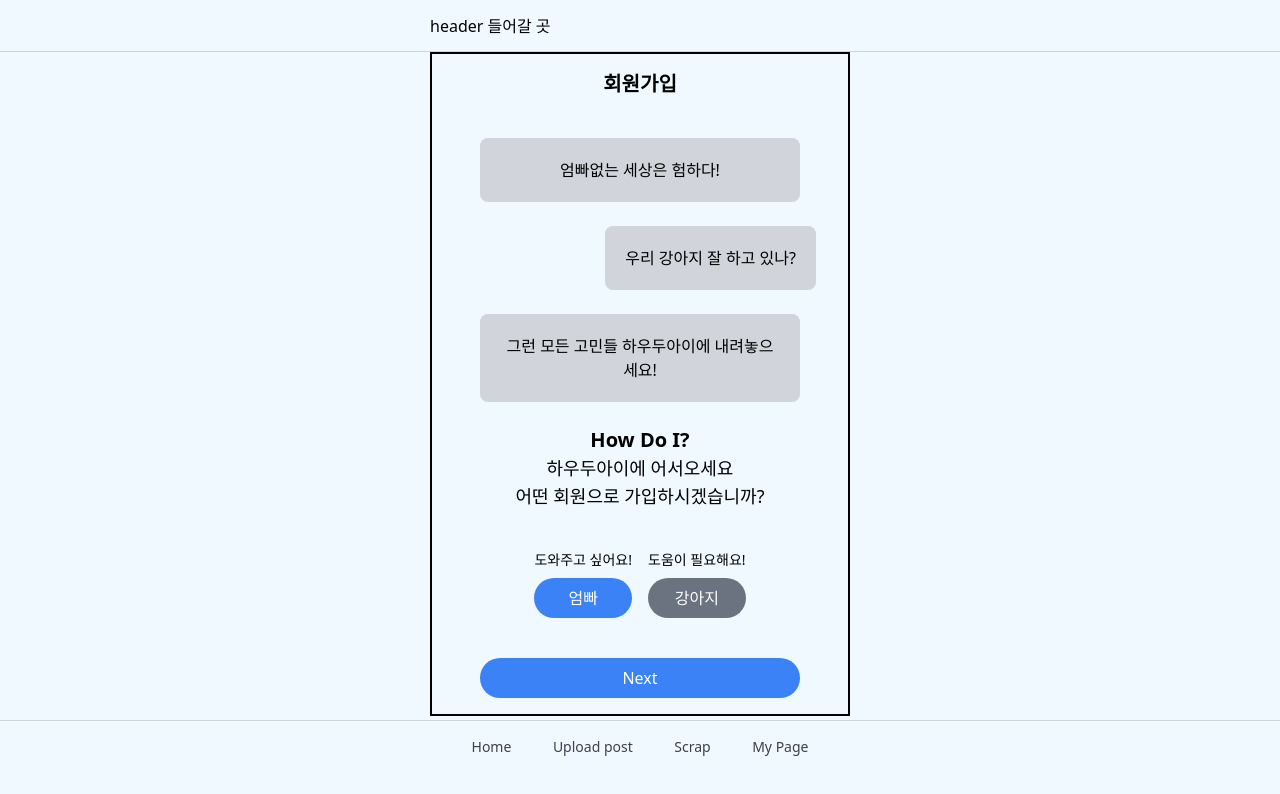
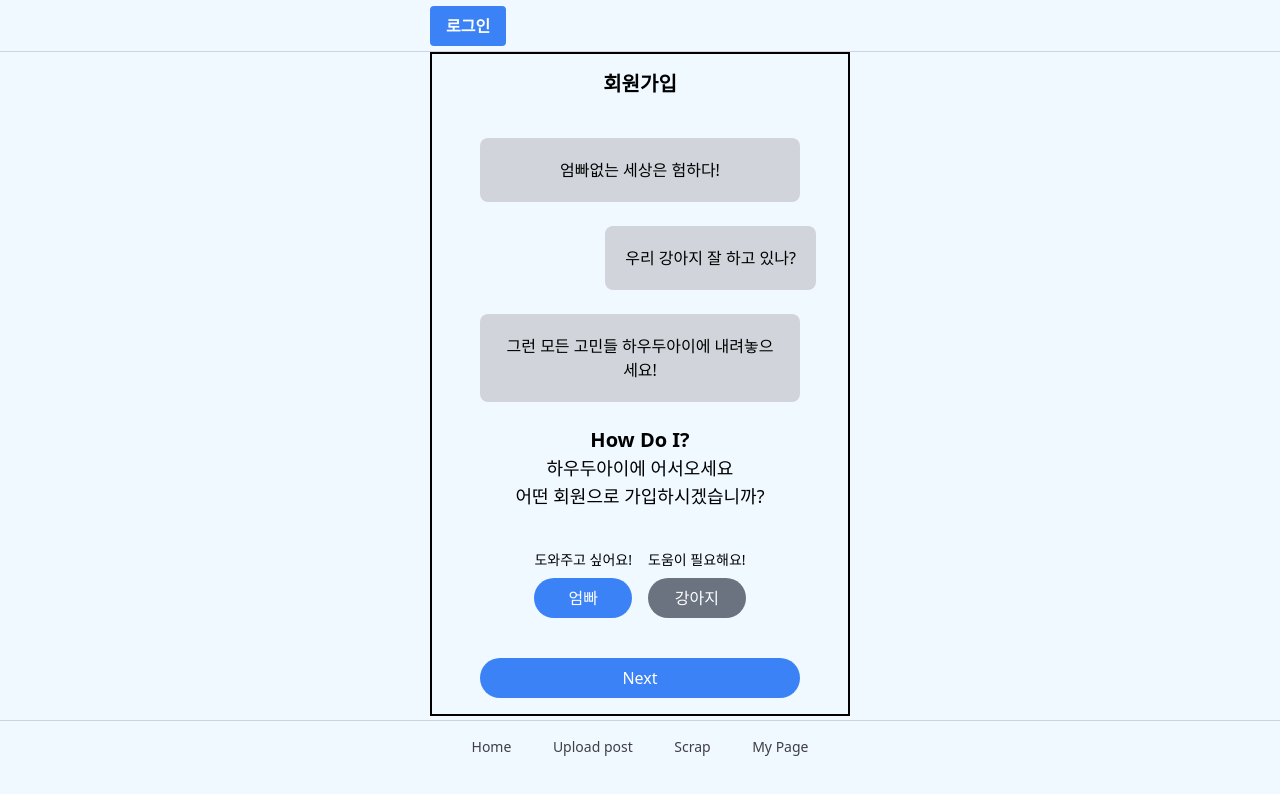
Before and after one commit to HowDoIProject/FE, a React (Create React App) app: page /signup in a window 1280 px wide. Shown: the top 794 px of the page. Built offline with nearby package versions, Linux system fonts and the light colour scheme.

Commit message:
헤더에 로그아웃

```diff
--- a/src/components/Header.js
+++ b/src/components/Header.js
@@ -1,10 +1,50 @@
-import React from 'react';
+import React, { useEffect } from 'react';
+import { useCookies } from 'react-cookie';
+import { useNavigate } from 'react-router-dom';
 
 export default function Header() {
+    const [cookies, setCookie, removeCookie] = useCookies(['verification-token']);
+    const navigate = useNavigate();
+
+    const handleLogout = () => {
+        // 토큰 쿠키 제거
+        removeCookie('verification-token');
+
+        // 페이지 새로고침하여 제거된 것을 적용
+        window.location.reload();
+
+        // 추가적인 로그아웃 로직...
+    };
+
+    useEffect(() => {
+        // ... 다른 useEffect 코드 ...
+    }, [setCookie]);
+
+    const handleLogin = () => {
+        // 로그인 처리를 위한 로직
+        navigate('/login');
+    };
+
     return (
         <div className="flex items-center fixed top-0 px-6 w-full bg-sky-50 border-b-[0.5px] border-slate-300 h-[52px] z-20">
             <div className="relative max-w-[420px] mx-auto w-full flex justify-between items-center">
-                header 들어갈 곳
+                {cookies['verification-token'] ? (
+                    // 토큰 쿠키가 존재하면 로그아웃 버튼 표시
+                    <button
+                        className="bg-blue-500 hover:bg-blue-700 text-white font-bold py-2 px-4 rounded focus:outline-none focus:shadow-outline"
+                        onClick={handleLogout}
+                    >
+                        로그아웃
+                    </button>
+                ) : (
+                    // 토큰 쿠키가 존재하지 않으면 로그인 버튼 표시
+                    <button
+                        className="bg-blue-500 hover:bg-blue-700 text-white font-bold py-2 px-4 rounded focus:outline-none focus:shadow-outline"
+                        onClick={handleLogin}
+                    >
+                        로그인
+                    </button>
+                )}
             </div>
         </div>
     );
--- a/src/styles/app.css
+++ b/src/styles/app.css
@@ -797,6 +797,9 @@ video {
 .font-bold {
   font-weight: 700;
 }
+.font-medium {
+  font-weight: 500;
+}
 .leading-tight {
   line-height: 1.25;
 }
@@ -819,6 +822,10 @@ video {
 .text-zinc-700 {
   --tw-text-opacity: 1;
   color: rgb(63 63 70 / var(--tw-text-opacity));
+}
+.text-blue-500 {
+  --tw-text-opacity: 1;
+  color: rgb(59 130 246 / var(--tw-text-opacity));
 }
 .no-underline {
   text-decoration-line: none;
@@ -873,6 +880,10 @@ video {
   --tw-bg-opacity: 1;
   background-color: rgb(202 138 4 / var(--tw-bg-opacity));
 }
+.hover\:text-blue-700:hover {
+  --tw-text-opacity: 1;
+  color: rgb(29 78 216 / var(--tw-text-opacity));
+}
 .focus\:outline-none:focus {
   outline: 2px solid transparent;
   outline-offset: 2px;
```
